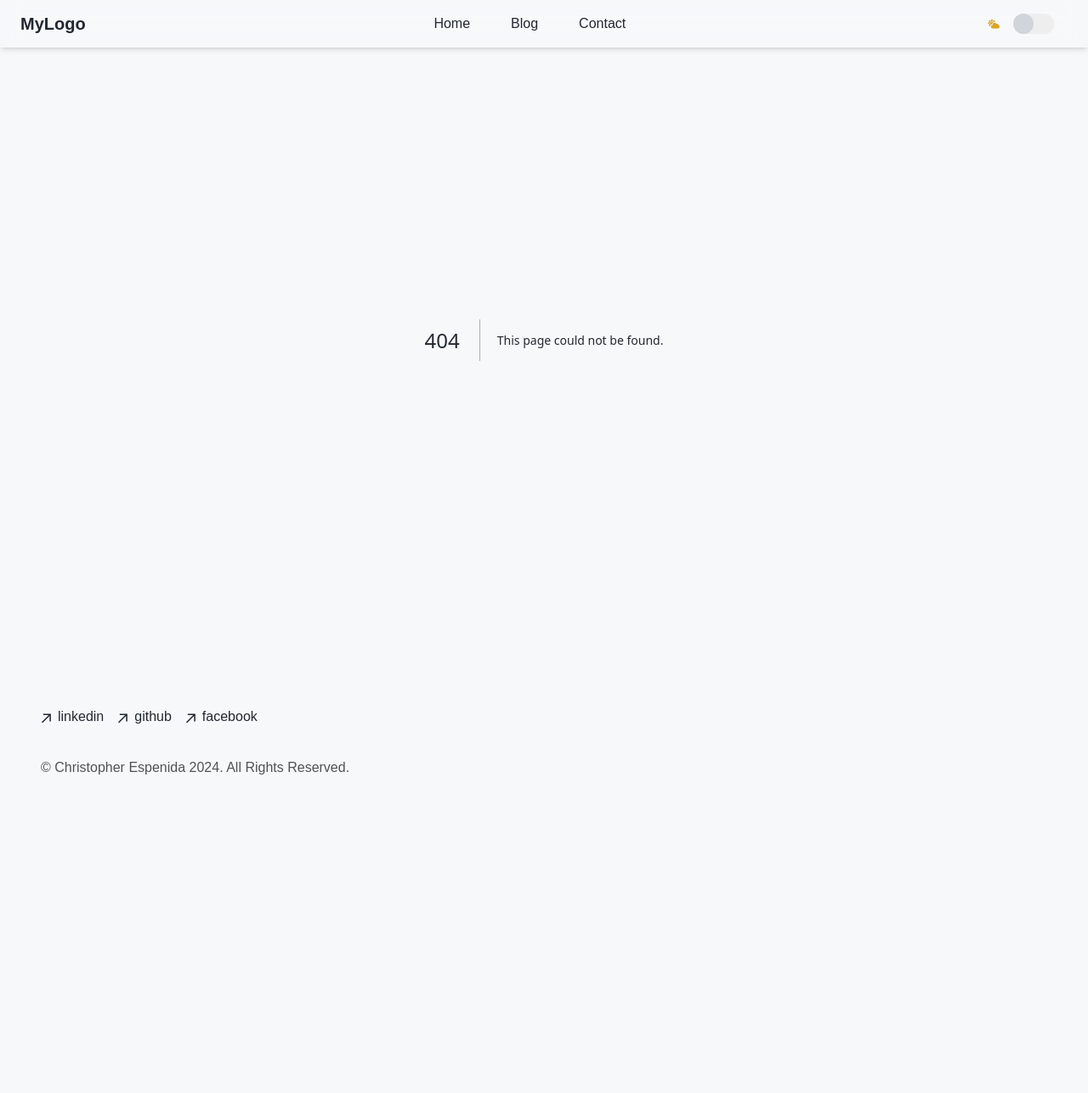
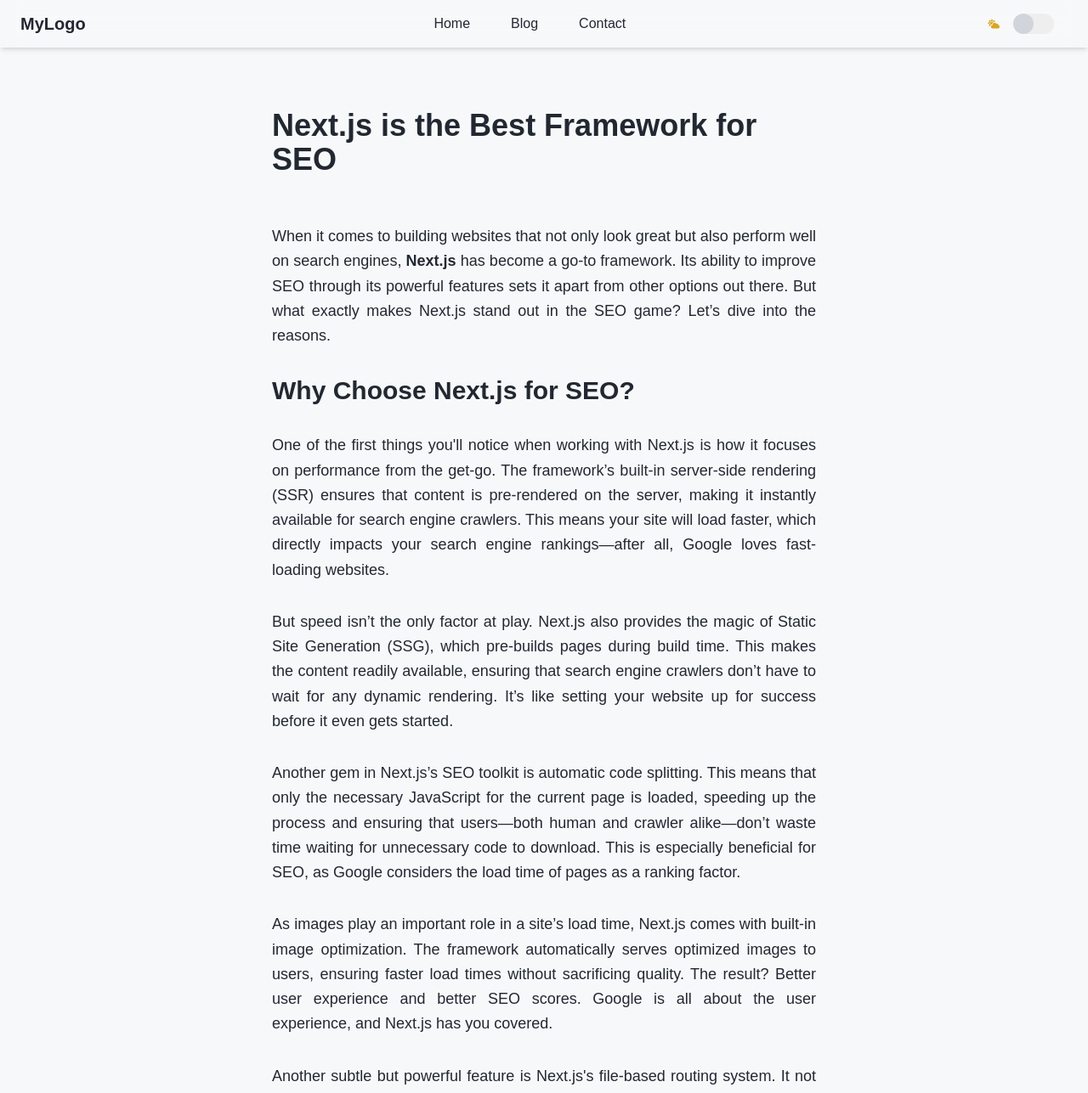
Before and after one commit to Chris24th/nextjs-appv1, a Next.js app: page /blog/posts/nextjs-is-the-best-framework-for-seo in a window 1280 px wide. Before the commit this address had no page. Shown: the top 1287 px of the page at 85% size. Before the commit the page ends 980 px from the top, so only its background shows below. Built offline with nearby package versions, Linux system fonts and the light colour scheme.

Commit message:
is-laravel-complicated-for-beginners and nextjs-is-the-best-framework-for-seo

```diff
--- /dev/null
+++ b/app/blog/posts/is-laravel-complicated-for-beginners/page.tsx
@@ -0,0 +1,59 @@
+import PostLayout from "../../../components/postLayout";
+
+export default function Blog1() {
+    return <PostLayout title={"Is Laravel Complicated for Beginners?"} content={BlogContents} />;
+
+    function BlogContents() {
+        return (
+            <div className="space-y-6">
+                <p className="text-lg text-[var(--color4)] leading-relaxed text-justify">
+                    Laravel is a popular PHP framework, but many beginners find it complicated. While it's powerful and full of features, it can be overwhelming for those just starting. Here's a breakdown of its advantages and disadvantages, especially for beginners.
+                </p>
+
+                <h2 className="text-3xl font-semibold text-[var(--color4)] mt-6">Advantages of Laravel</h2>
+
+                <h3 className="text-2xl font-semibold text-[var(--color4)] mt-4">1. Comprehensive Documentation</h3>
+                <p className="text-lg text-[var(--color4)] leading-relaxed text-justify">
+                    Laravel provides extensive documentation, making it easier for beginners to follow along and troubleshoot issues during development. The well-structured guides and tutorials can help you get started quickly.
+                </p>
+
+                <h3 className="text-2xl font-semibold text-[var(--color4)] mt-6">2. Built-in Features</h3>
+                <p className="text-lg text-[var(--color4)] leading-relaxed text-justify">
+                    It comes with essential features like authentication, routing, and database management out of the box. This saves time, but for beginners, it may introduce a lot to learn at once.
+                </p>
+
+                <h3 className="text-2xl font-semibold text-[var(--color4)] mt-6">3. MVC Architecture</h3>
+                <p className="text-lg text-[var(--color4)] leading-relaxed text-justify">
+                    Laravel follows the Model-View-Controller (MVC) architecture, which helps in organizing code and separating concerns. This is great for maintainability but can be complex for newcomers unfamiliar with MVC patterns.
+                </p>
+
+                <h2 className="text-3xl font-semibold text-[var(--color4)] mt-6">Disadvantages of Laravel for Beginners</h2>
+
+                <h3 className="text-2xl font-semibold text-[var(--color4)] mt-4">1. Steep Learning Curve</h3>
+                <p className="text-lg text-[var(--color4)] leading-relaxed text-justify">
+                    While Laravel’s features are powerful, they can be overwhelming for beginners. Concepts like dependency injection, middleware, and service providers require time to fully understand.
+                </p>
+
+                <h3 className="text-2xl font-semibold text-[var(--color4)] mt-6">2. Too Feature-Rich for Small Projects</h3>
+                <p className="text-lg text-[var(--color4)] leading-relaxed text-justify">
+                    For small-scale applications, Laravel’s extensive features might be overkill. Beginners may find themselves struggling to learn everything, even if they only need a simple project.
+                </p>
+
+                <h3 className="text-2xl font-semibold text-[var(--color4)] mt-6">3. Performance Overhead</h3>
+                <p className="text-lg text-[var(--color4)] leading-relaxed text-justify">
+                    Due to Laravel’s built-in features, there is some performance overhead. This might not be noticeable on small projects, but it can impact performance for larger applications.
+                </p>
+
+                <h2 className="text-3xl font-semibold text-[var(--color4)] mt-6">Is Laravel Suitable for Both Backend and Frontend?</h2>
+                <p className="text-lg text-[var(--color4)] leading-relaxed text-justify">
+                    Laravel is primarily a backend framework, but it can also serve as a full-stack solution when paired with frontend tools like Vue.js or React. Laravel Mix helps in integrating modern JavaScript frameworks to build both the backend and frontend of your application seamlessly.
+                </p>
+
+                <h2 className="text-3xl font-semibold text-[var(--color4)] mt-6">Conclusion</h2>
+                <p className="text-lg text-[var(--color4)] leading-relaxed text-justify">
+                    Laravel offers a lot of functionality but can be difficult for beginners due to its complexity. If you're just starting out with PHP or web development, you may want to consider a simpler framework. However, if you're willing to invest time in learning, Laravel can be a powerful tool for building robust applications.
+                </p>
+            </div>
+        );
+    }
+}
--- /dev/null
+++ b/app/blog/posts/nextjs-is-the-best-framework-for-seo/page.tsx
@@ -0,0 +1,50 @@
+"use client";
+import { useState } from "react";
+import { FiCopy } from "react-icons/fi";
+import PostLayout from "../../../components/postLayout";
+
+export default function Blog1() {
+    return <PostLayout title={"Next.js is the Best Framework for SEO"} content={BlogContents} />;
+
+    function BlogContents() {
+        return (
+            <div className="space-y-8">
+                <p className="text-lg text-[var(--color4)] leading-relaxed text-justify">
+                    When it comes to building websites that not only look great but also perform well on search engines, <strong>Next.js</strong> has become a go-to framework. Its ability to improve SEO through its powerful features sets it apart from other options out there. But what exactly makes Next.js stand out in the SEO game? Let’s dive into the reasons.
+                </p>
+
+                <h2 className="text-3xl font-semibold text-[var(--color4)] mt-6">Why Choose Next.js for SEO?</h2>
+
+                <p className="text-lg text-[var(--color4)] leading-relaxed text-justify">
+                    One of the first things you'll notice when working with Next.js is how it focuses on performance from the get-go. The framework’s built-in server-side rendering (SSR) ensures that content is pre-rendered on the server, making it instantly available for search engine crawlers. This means your site will load faster, which directly impacts your search engine rankings—after all, Google loves fast-loading websites.
+                </p>
+
+                <p className="text-lg text-[var(--color4)] leading-relaxed text-justify">
+                    But speed isn’t the only factor at play. Next.js also provides the magic of Static Site Generation (SSG), which pre-builds pages during build time. This makes the content readily available, ensuring that search engine crawlers don’t have to wait for any dynamic rendering. It’s like setting your website up for success before it even gets started.
+                </p>
+
+                <p className="text-lg text-[var(--color4)] leading-relaxed text-justify">
+                    Another gem in Next.js’s SEO toolkit is automatic code splitting. This means that only the necessary JavaScript for the current page is loaded, speeding up the process and ensuring that users—both human and crawler alike—don’t waste time waiting for unnecessary code to download. This is especially beneficial for SEO, as Google considers the load time of pages as a ranking factor.
+                </p>
+
+                <p className="text-lg text-[var(--color4)] leading-relaxed text-justify">
+                    As images play an important role in a site’s load time, Next.js comes with built-in image optimization. The framework automatically serves optimized images to users, ensuring faster load times without sacrificing quality. The result? Better user experience and better SEO scores. Google is all about the user experience, and Next.js has you covered.
+                </p>
+
+                <p className="text-lg text-[var(--color4)] leading-relaxed text-justify">
+                    Another subtle but powerful feature is Next.js's file-based routing system. It not only simplifies the process of creating pages, but also helps in structuring clean, SEO-friendly URLs. Clean and descriptive URLs are easier for both users and search engines to understand, which can help improve your rankings.
+                </p>
+
+                <p className="text-lg text-[var(--color4)] leading-relaxed text-justify">
+                    Adding meta tags might sound trivial, but it’s a vital SEO task. Luckily, Next.js has built-in support for adding meta tags to control how your content appears on search engines. Customizing your page titles, descriptions, and keywords is a breeze, giving you more control over your SEO strategy and how your site is displayed in search results.
+                </p>
+
+                <h2 className="text-3xl font-semibold text-[var(--color4)] mt-6">In Conclusion: Next.js, a Winner for SEO</h2>
+
+                <p className="text-lg text-[var(--color4)] leading-relaxed text-justify">
+                    If you’re looking for a framework that can help improve your SEO efforts, Next.js is a standout choice. Its features—ranging from server-side rendering to image optimization—work together to create a website that is fast, user-friendly, and easily discoverable by search engines. With Next.js, you're not just building a website; you're building one that’s ready to rank.
+                </p>
+            </div>
+        );
+    }
+}
--- a/app/blog/posts/why-i-switched-to-tailwind-css/page.tsx
+++ b/app/blog/posts/why-i-switched-to-tailwind-css/page.tsx
@@ -23,9 +23,8 @@ export default function Blog1() {
     return <PostLayout title={"Why I Switched to Tailwind CSS from Bootstrap"} content={BlogContents} />;
 
     function BlogContents() {
-        return (
-            <div className="space-y-8">
-                <p className="text-lg text-[var(--color4)] leading-relaxed">
+        return (<div className="space-y-8">
+            <p className="text-lg text-[var(--color4)] leading-relaxed text-justify">
                 As a developer, choosing the right CSS framework can make a huge difference in both the development process and the final product. For years, Bootstrap had been my go-to framework for building responsive and visually appealing websites. But recently, I made the switch to{" "}
                 <a href="https://tailwindcss.com/" target="_blank" className="text-blue-500 hover:text-blue-700 underline">
                     Tailwind CSS
@@ -36,7 +35,7 @@ export default function Blog1() {
             <h2 className="text-3xl font-semibold text-[var(--color4)] mt-6">Advantages of Tailwind CSS</h2>
 
             <h3 className="text-2xl font-semibold text-[var(--color4)] mt-4">1. Utility-First Approach</h3>
-                <p className="text-lg text-[var(--color4)] leading-relaxed">
+            <p className="text-lg text-[var(--color4)] leading-relaxed text-justify">
                 Tailwind CSS focuses on utility classes rather than pre-defined components. This approach gives you complete control over styling without needing to override existing styles, which is a common issue in Bootstrap. Tailwind’s utility classes make it easier to design directly in your markup, speeding up the development process.
             </p>
             <div className="relative bg-[var(--color5)] text-gray-200 rounded-3xl p-6 mt-4">
@@ -53,12 +52,12 @@ export default function Blog1() {
             </div>
 
             <h3 className="text-2xl font-semibold text-[var(--color4)] mt-6">2. Customization and Design Freedom</h3>
-                <p className="text-lg text-[var(--color4)] leading-relaxed">
+            <p className="text-lg text-[var(--color4)] leading-relaxed text-justify">
                 With Tailwind, you’re not bound to predefined UI components. You can customize every element to your exact needs using the configuration file, ensuring your site doesn’t look like every other Bootstrap-based project.
             </p>
 
             <h3 className="text-2xl font-semibold text-[var(--color4)] mt-6">3. Responsive Design Made Simple</h3>
-                <p className="text-lg text-[var(--color4)] leading-relaxed">
+            <p className="text-lg text-[var(--color4)] leading-relaxed text-justify">
                 Tailwind’s built-in responsive utilities are intuitive and allow you to easily adjust styles based on breakpoints. For example:
             </p>
             <div className="relative bg-[var(--color5)] text-gray-200 rounded-3xl p-6 mt-4">
@@ -73,10 +72,7 @@ export default function Blog1() {
                     <code className="font-mono text-sm">{codeText2}</code>
                 </pre>
             </div>
-
-                {/* Additional sections can remain unchanged */}
         </div>
-
         );
     }
 }
--- a/app/components/posts.tsx
+++ b/app/components/posts.tsx
@@ -9,19 +9,19 @@ const posts = [
     },
     {
         id: 2,
-        category: "Learning Logs",
-        title: "Understanding React Server Components",
-        description: "A beginner-friendly explanation of React Server Components and how I use them.",
+        category: "Development Insights",
+        title: "Is Laravel Complicated for Beginners?",
+        description: "Exploring Laravel’s learning curve and whether it’s suitable for beginners.",
         date: "2024-12-10",
-        slug: "understanding-react-server-components"
+        slug: "is-laravel-complicated-for-beginners"
     },
     {
         id: 3,
-        category: "Industry News",
-        title: "The Rise of Edge Computing in 2024",
-        description: "A quick overview of edge computing and its implications for web developers.",
+        category: "Web Development Trends",
+        title: "Next.js is the Best Framework for SEO",
+        description: "Understanding why Next.js is a powerful tool for enhancing your website's SEO performance.",
         date: "2024-12-08",
-        slug: "rise-of-edge-computing-2024"
+        slug: "nextjs-is-the-best-framework-for-seo"
     },
     {
         id: 4,
```
Lines whose indentation alone changed are shown as unchanged.
